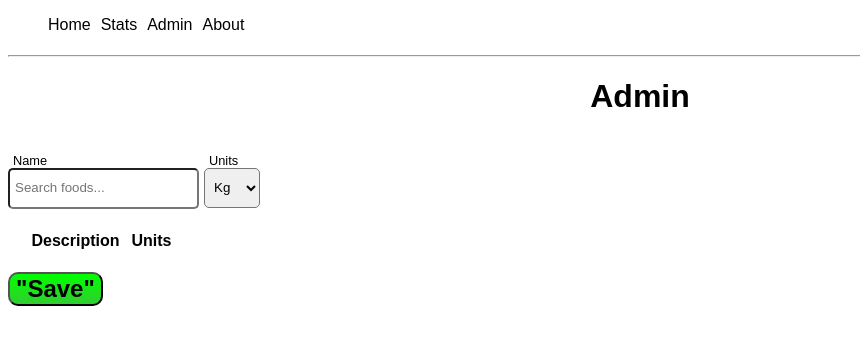
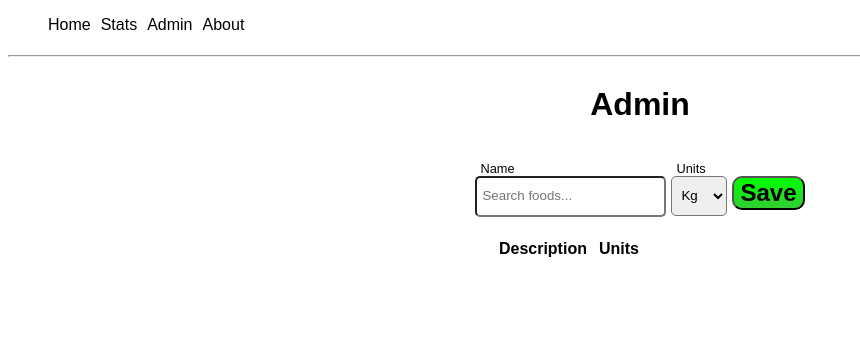
Before and after one commit to nikrb/shopping, a React (Create React App) app in the folder client/: page /admin in a window 1280 px wide. Shown: the top 344 px of the page, without its empty margins (0-860 px from the left). Built offline with nearby package versions, Linux system fonts and the light colour scheme.

Commit message:
integrate FoodFinder to admin page and inline styles

```diff
--- a/client/src/components/Admin/index.js
+++ b/client/src/components/Admin/index.js
@@ -5,26 +5,36 @@ import Client from '../Client';
 export default class Admin extends React.Component {
   selected_food = null;
   handleFoodSaveClick = () => {
-    console.log( "admin food updated:", food);
+    console.log( "admin food updated:", this.selected_food);
     // TODO: really should error check
-    Client.updateFood( { name: food.name, units: food.units,
-      new_name: food.new_name}
+    Client.updateFood( { name: this.selected_food.name,
+      units: this.selected_food.units,
+      new_name: this.selected_food.new_name}
     );
   };
   handleFoodUpdate = (food) => {
     this.selected_food = food;
   };
   render = () => {
+    const container = { display: "flex", flexDirection: "column"};
+    const styles = {
+      display: "flex",
+      flexDirection: "row",
+      justifyContent: "center",
+      alignItems: "baseline"
+    };
     return (
-      <div>
+      <div style={container}>
         <h1>Admin</h1>
-        <FoodFinder handleFoodUpdate={this.handleFoodUpdate} />
+        <div style={styles}>
+          <FoodFinder handleFoodUpdate={this.handleFoodUpdate} />
 
-        <div className="food-field">
-          <label htmlFor="add_button">&nbsp;</label>
-          <button type="button" name="add_button" onClick={this.handleFoodSaveClick}>
-            "Save"
-          </button>
+          <div>
+            <label htmlFor="add_button">&nbsp;</label>
+            <button type="button" name="add_button" onClick={this.handleFoodSaveClick}>
+              Save
+            </button>
+          </div>
         </div>
       </div>
     );
```
